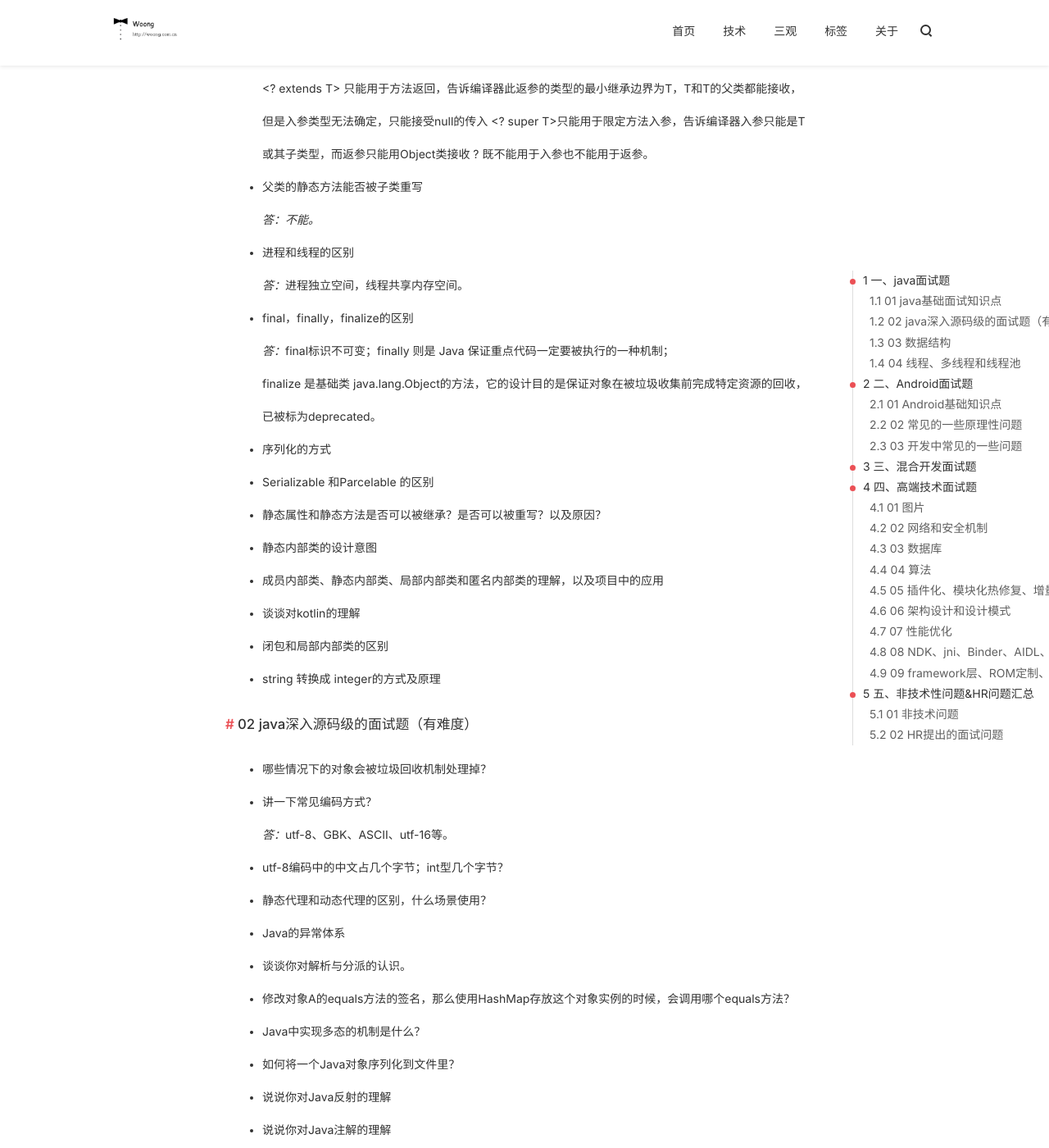
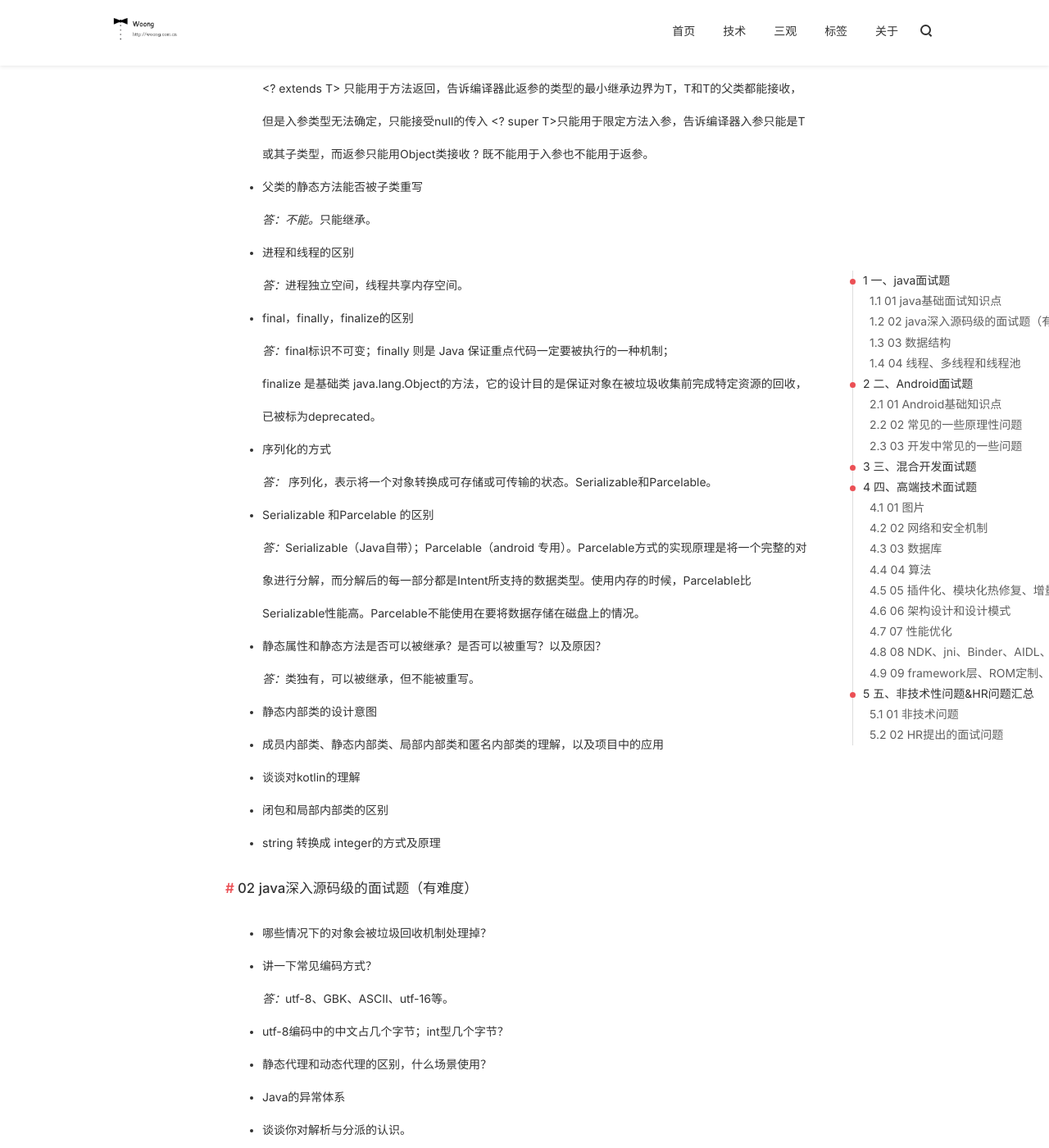
Before and after one commit to j1406493495/j1406493495.github.io, a Jekyll site: the page built from _posts/android/2018-11-05-Android面试题.md, in a window 1280 px wide and 1400 px high, scrolled down 2586 px. Shown: the whole window at 82% size. Built offline with Jekyll 4.4.1, drawn with Linux system fonts in a browser that asks for light colours; nearby versions of some CDN libraries; comment, search, counter and statistics services are not loaded.

Commit message:
[Bug XXXX] update answer Cause: None Solution: None Fixed Version: None Branch: None

```diff
--- a/_posts/android/2018-11-05-Android面试题.md
+++ b/_posts/android/2018-11-05-Android面试题.md
@@ -110,7 +110,7 @@ tags:
 
 - 父类的静态方法能否被子类重写
 
-  *答：不能。*
+  *答：不能。*只能继承。
 
 - 进程和线程的区别
 
@@ -124,9 +124,15 @@ tags:
 
 - 序列化的方式
 
+  *答：* 序列化，表示将一个对象转换成可存储或可传输的状态。Serializable和Parcelable。
+
 - Serializable 和Parcelable 的区别
 
+  *答：*Serializable（Java自带）；Parcelable（android 专用）。Parcelable方式的实现原理是将一个完整的对象进行分解，而分解后的每一部分都是Intent所支持的数据类型。使用内存的时候，Parcelable比Serializable性能高。Parcelable不能使用在要将数据存储在磁盘上的情况。
+
 - 静态属性和静态方法是否可以被继承？是否可以被重写？以及原因？
+
+  *答：*类独有，可以被继承，但不能被重写。
 
 - 静态内部类的设计意图
 
```
